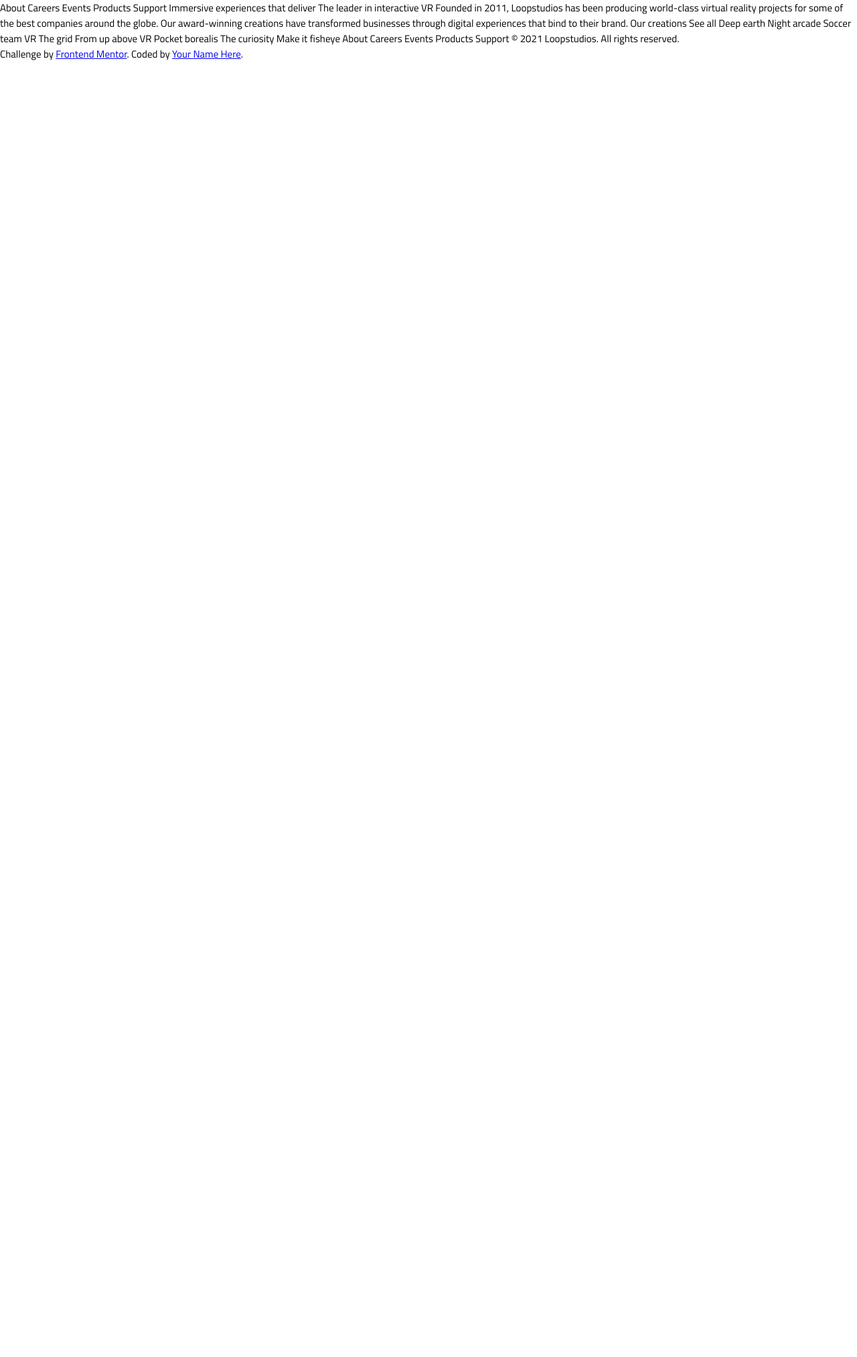
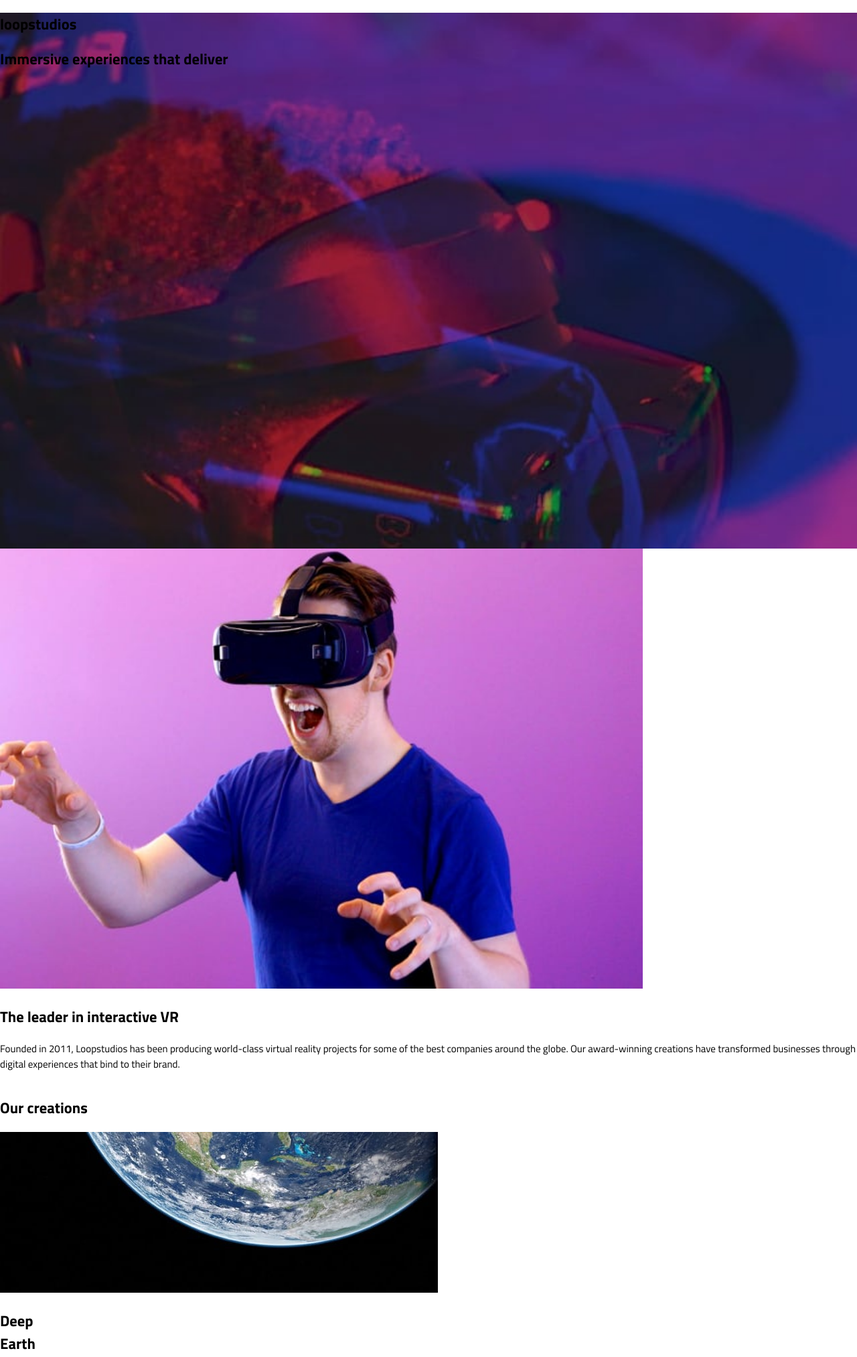
Before and after one commit to robinwatts96/loopstudios-landing-page-main, a plain HTML site: page index.html in a window 1280 px wide. Shown: the top 2026 px of the page at 67% size. Before the commit the page ends 800 px from the top, so only its background shows below. Drawn offline with Linux system fonts and the light colour scheme.

Commit message:
images added

```diff
--- a/index.html
+++ b/index.html
@@ -19,7 +19,86 @@
 </head>
 <body>
 
+<!-- Hero Section -->
+<section class="container full-page" id="hero-container">
+  <!-- Navigation -->
+  <nav>
+    <h2>loopstudios</h2>
 
+    <!-- Hamburger Menu -->
+  </nav>
+
+  <!-- H1 -->
+  <div class="h1-container">
+    <h1>Immersive experiences that deliver</h1>
+  </div>
+
+</section>
+
+
+<!-- Vr Section -->
+<section class="container full-page">
+  <!-- img -->
+  <img id="interactive-img" src="./images/mobile/image-interactive.jpg" alt="Image of man using VR">
+  <h2>The leader in interactive VR</h2>
+  <p>Founded in 2011, Loopstudios has been producing world-class virtual reality
+    projects for some of the best companies around the globe. Our award-winning
+    creations have transformed businesses through digital experiences that bind
+    to their brand.</p>
+
+</section>
+
+
+<!-- Our Creations Sections -->
+<section class="container two-page">
+  <h2>Our creations</h2>
+
+  <div class="creation">
+    <img src="./images/mobile/image-deep-earth.jpg" alt="Image of Deep Earth">
+    <h2 class="creation-img-text">Deep<br>Earth</h2>
+  </div>
+
+  <div class="creation">
+    <img src="images/mobile/image-night-arcade.jpg" alt="Image of Night Arcade">
+    <h2 class="creation-img-text">Night<br>Arcade</h2>
+  </div>
+
+  <div class="creation">
+    <img src="images/mobile/image-soccer-team.jpg" alt="Image of Soccer Team">
+    <h2 class="creation-img-text">Soccer<br>Team</h2>
+  </div>
+  <div class="creation">
+    <img src="images/mobile/image-grid.jpg" alt="Image of The Grid">
+    <h2 class="creation-img-text">The<br>Grid</h2>
+  </div>
+
+  <div class="creation">
+    <img src="images/mobile/image-from-above.jpg" alt="Image of The Above">
+    <h2 class="creation-img-text">From Up<br>Above</h2>
+  </div>
+
+  <div class="creation">
+    <img src="images/mobile/image-pocket-borealis.jpg" alt="Image of Pocket Borealis">
+    <h2 class="creation-img-text">Pocket<br>Borealis</h2>
+  </div>
+
+  <div class="creation">
+    <img src="images/mobile/image-curiosity.jpg" alt="Image of The Curiosity">
+    <h2 class="creation-img-text">The<br>Curiosity</h2>
+  </div>
+
+  <div class="creation">
+    <img src="images/mobile/image-fisheye.jpg" alt="Image of Make It Fisheye">
+    <h2 class="creation-img-text">Make It<br>Fisheye</h2>
+  </div>
+
+</section>
+
+
+<!-- Footer -->
+<footer>
+
+</footer>
 
 
 
@@ -32,16 +111,13 @@
   Products
   Support
 
-  Immersive experiences that deliver
 
-  The leader in interactive VR
 
-  Founded in 2011, Loopstudios has been producing world-class virtual reality
-  projects for some of the best companies around the globe. Our award-winning
-  creations have transformed businesses through digital experiences that bind
-  to their brand.
 
-  Our creations
+
+
+
+
 
   See all
 
--- a/scss/_components.scss
+++ b/scss/_components.scss
@@ -0,0 +1,5 @@
+// IMG
+#interactive-img {
+    width: 75%;
+    height: auto;
+}
--- a/scss/_layout.scss
+++ b/scss/_layout.scss
@@ -1,3 +1,20 @@
 body {
     margin: 0;
 }
+
+.full-page {
+    width: 100vw;
+    height: 100vh;
+}
+
+.two-page {
+    width: 100vw;
+    height: 200vh;
+}
+
+
+// Hero
+#hero-container {
+    background-image: url('../images/mobile/image-hero.jpg');
+    background-size: cover;
+}
```
Also changed, not shown: css/main.css, 1 other file.
